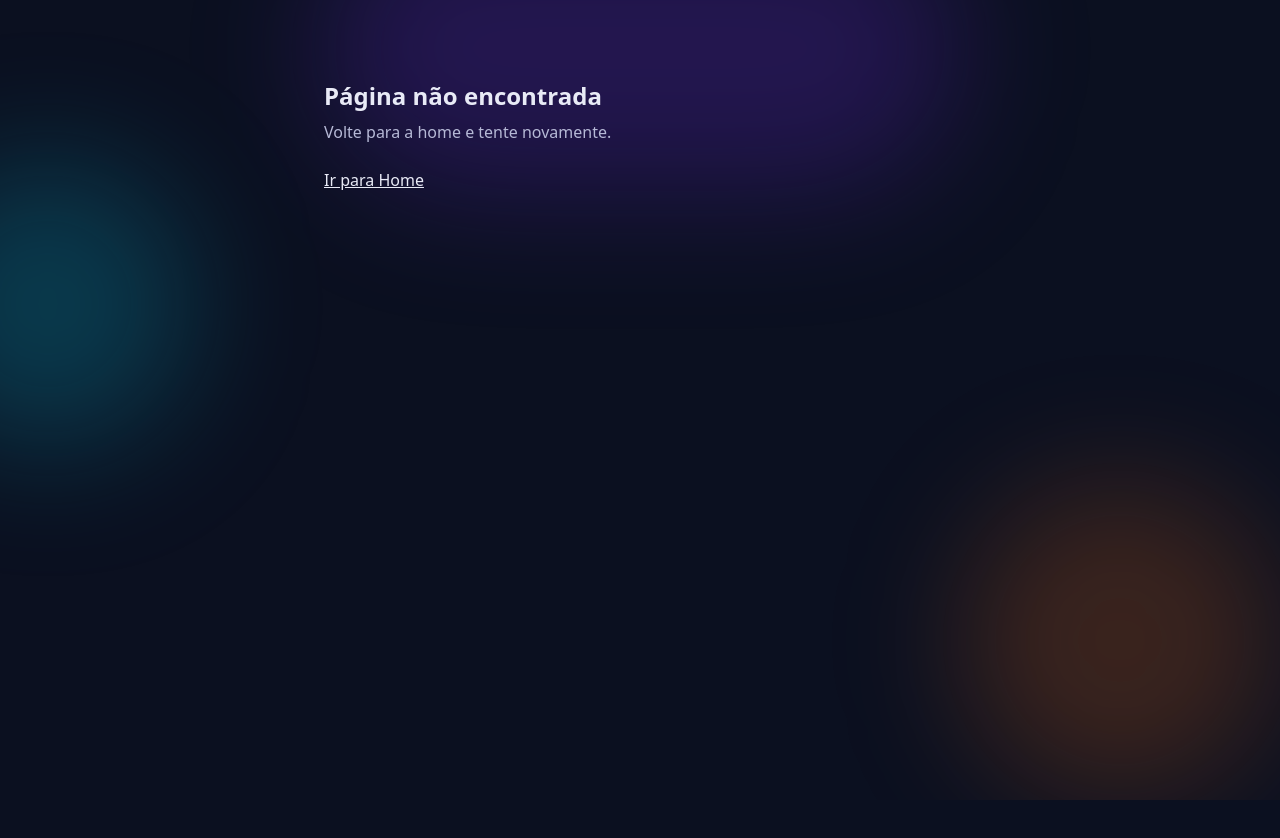
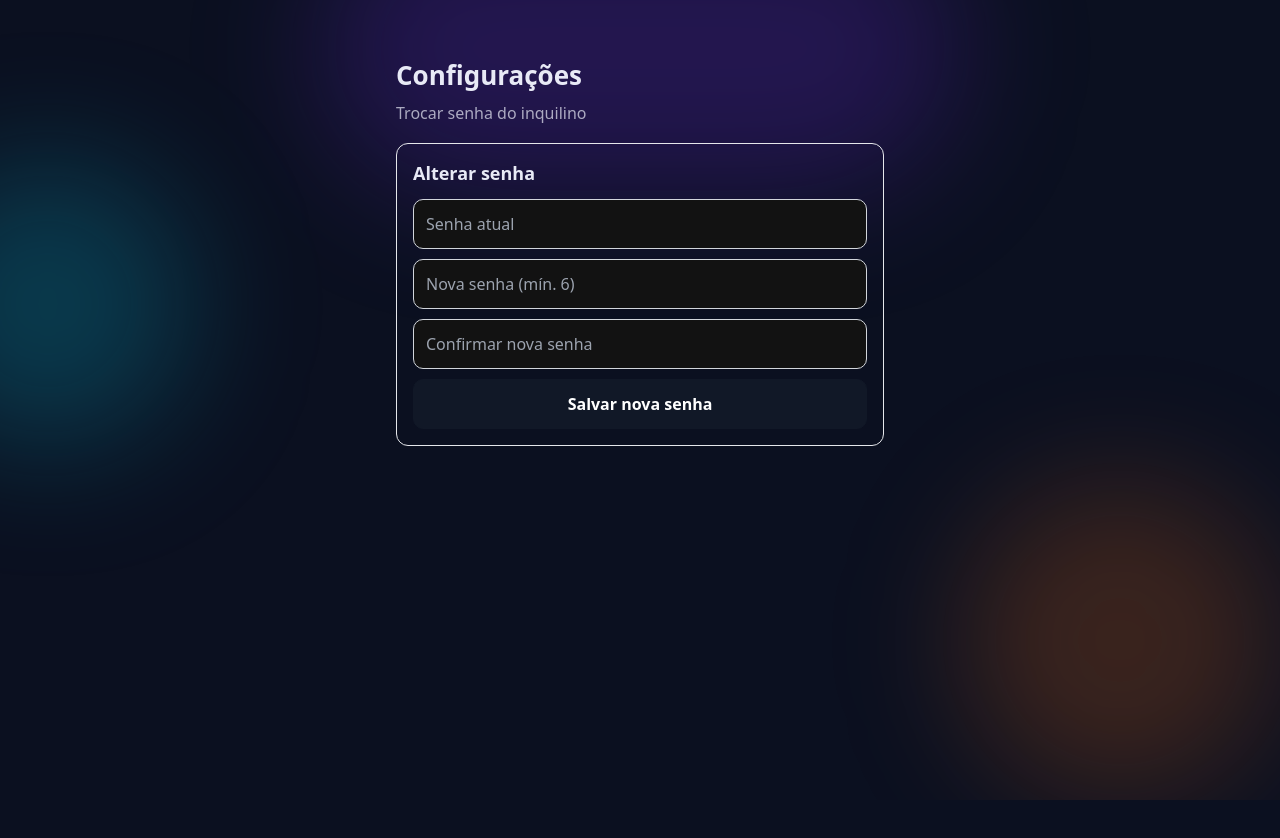
Before and after one commit to hugogyn2-bit/Aluguel, a Next.js app: page /tenant/settings in a window 1280 px wide. Before the commit this address had no page. Before the commit the page ends 800 px from the top, so only its background shows below. Built offline with nearby package versions, Linux system fonts and the light colour scheme.

Commit message:
Create page.tsx

```diff
--- /dev/null
+++ b/src/app/tenant/settings/page.tsx
@@ -0,0 +1,5 @@
+import ChangePasswordClient from "./ChangePasswordClient";
+
+export default function Page() {
+  return <ChangePasswordClient />;
+}
```
